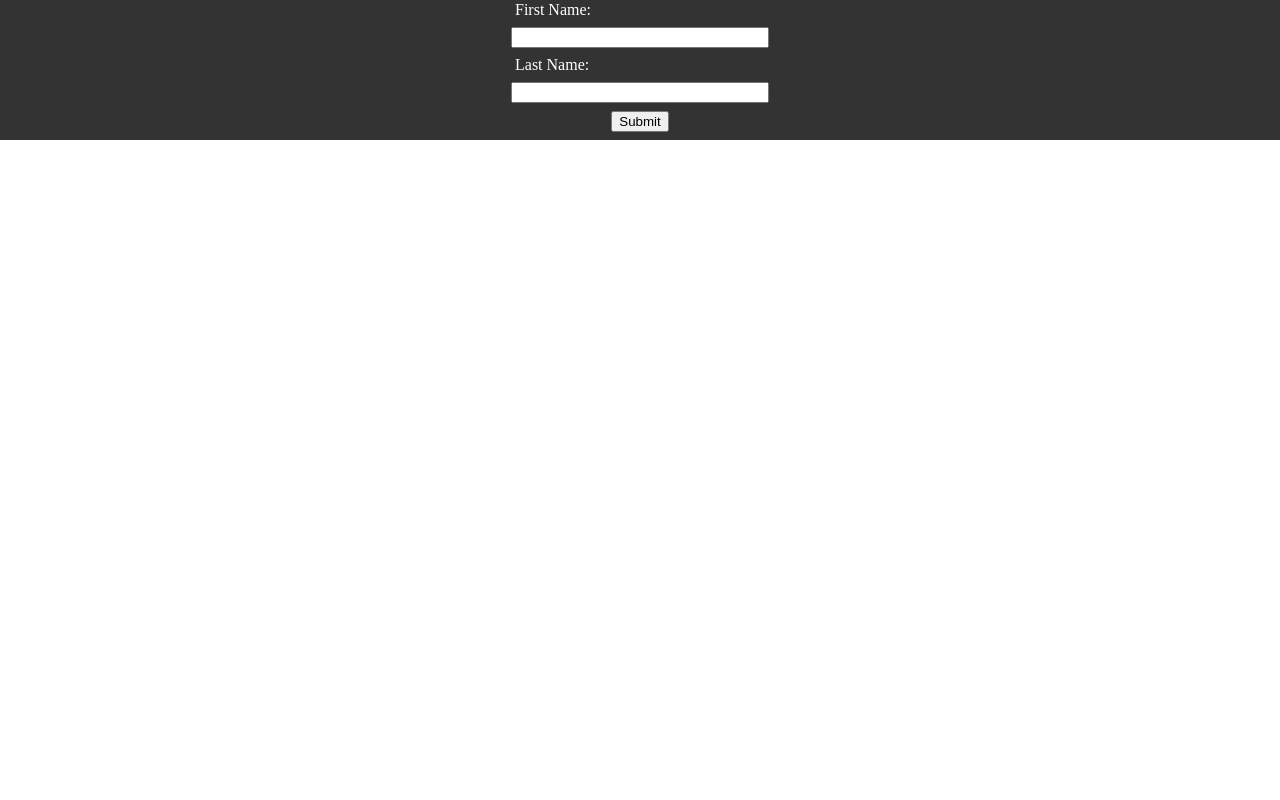
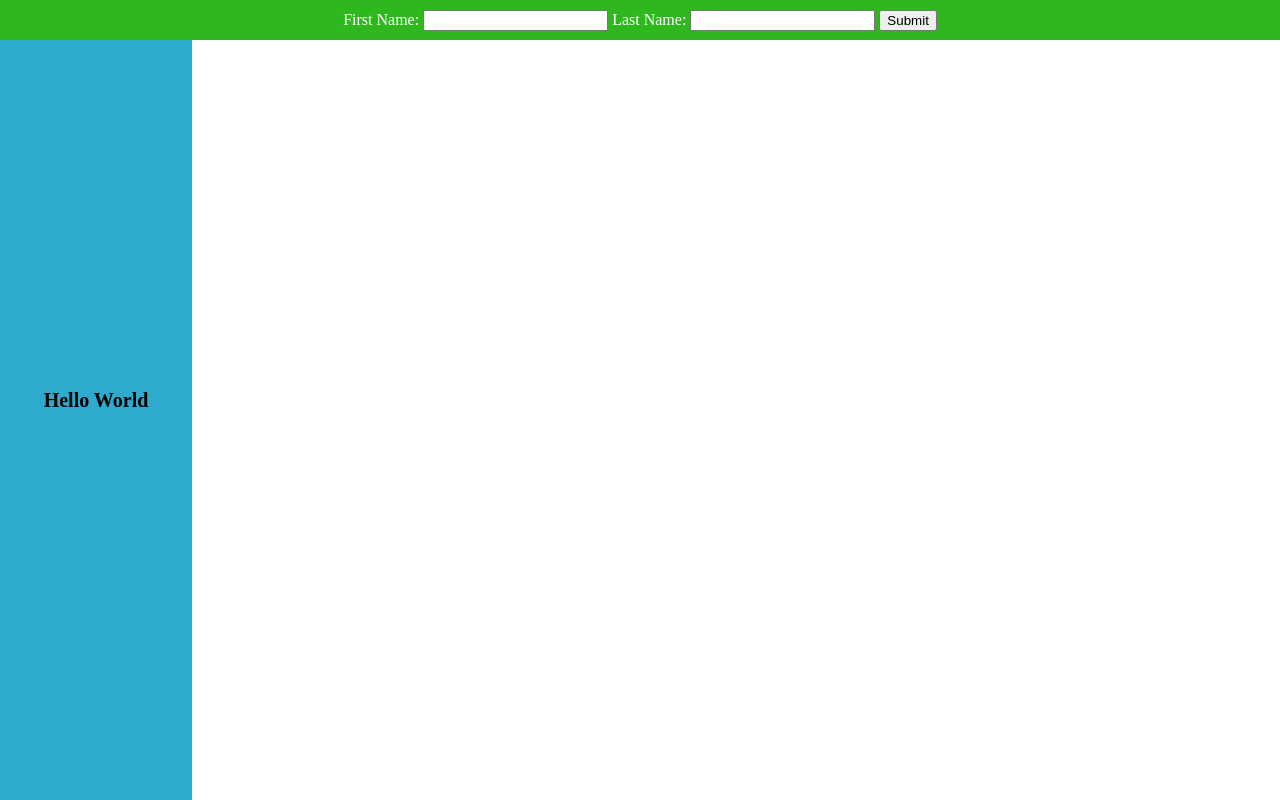
Before and after one commit to tcooksd/docker-apache, a PHP site: page / in a window 1280 px wide. Run offline with PHP 8.4, Linux system fonts and the light colour scheme.

Commit message:
adding side frame

```diff
--- a/local-php/index.html
+++ b/local-php/index.html
@@ -20,5 +20,9 @@
             <input type="submit" value="Submit">
         </form>
     </div>
+
+    <div class="horizontal-frame">
+        <p class="hello-world">Hello World</p>
+    </div>
 </body>
 </html>
--- a/local-php/style.css
+++ b/local-php/style.css
@@ -4,8 +4,8 @@ body {
 }
 
 .top-frame {
-    background-color: #333; /* Change the background color as needed */
-    height: 140px; /* Change the height as needed */
+    background-color: #2fb81d; /* Change the background color as needed */
+    height: 40px; /* Change the height as needed */
     width: 100%;
     position: fixed;
     top: 0;
@@ -17,19 +17,21 @@ body {
     align-items: center;
 }
 
-/* Add additional styles for your form or other content */
-form {
+.horizontal-frame {
+    background-color: #2daacd; /* Change the background color as needed */
+    height: 100%;
+    width: 15%; /* Set to 1/5 of the viewport width */
+    position: fixed;
+    top: 0; /* Adjust based on the height of the top frame */
+    left: 0;
+    z-index: 999; /* Ensure the frame is above other elements */
     display: flex;
-    flex-direction: column;
+    justify-content: center;
     align-items: center;
-    width: 250px; /* Adjust the width of the form as needed */
 }
 
-form label, form input {
-    margin-bottom: 8px;
-    width: 100%; /* Make labels and inputs take up the full width */
+.hello-world {
+    font-weight: bold;
+    font-size: 20px; /* Adjust the font size as needed */
+    margin: 0;
 }
-
-form input[type="submit"] {
-    width: auto; /* Let the submit button be as wide as necessary */
-}
```
